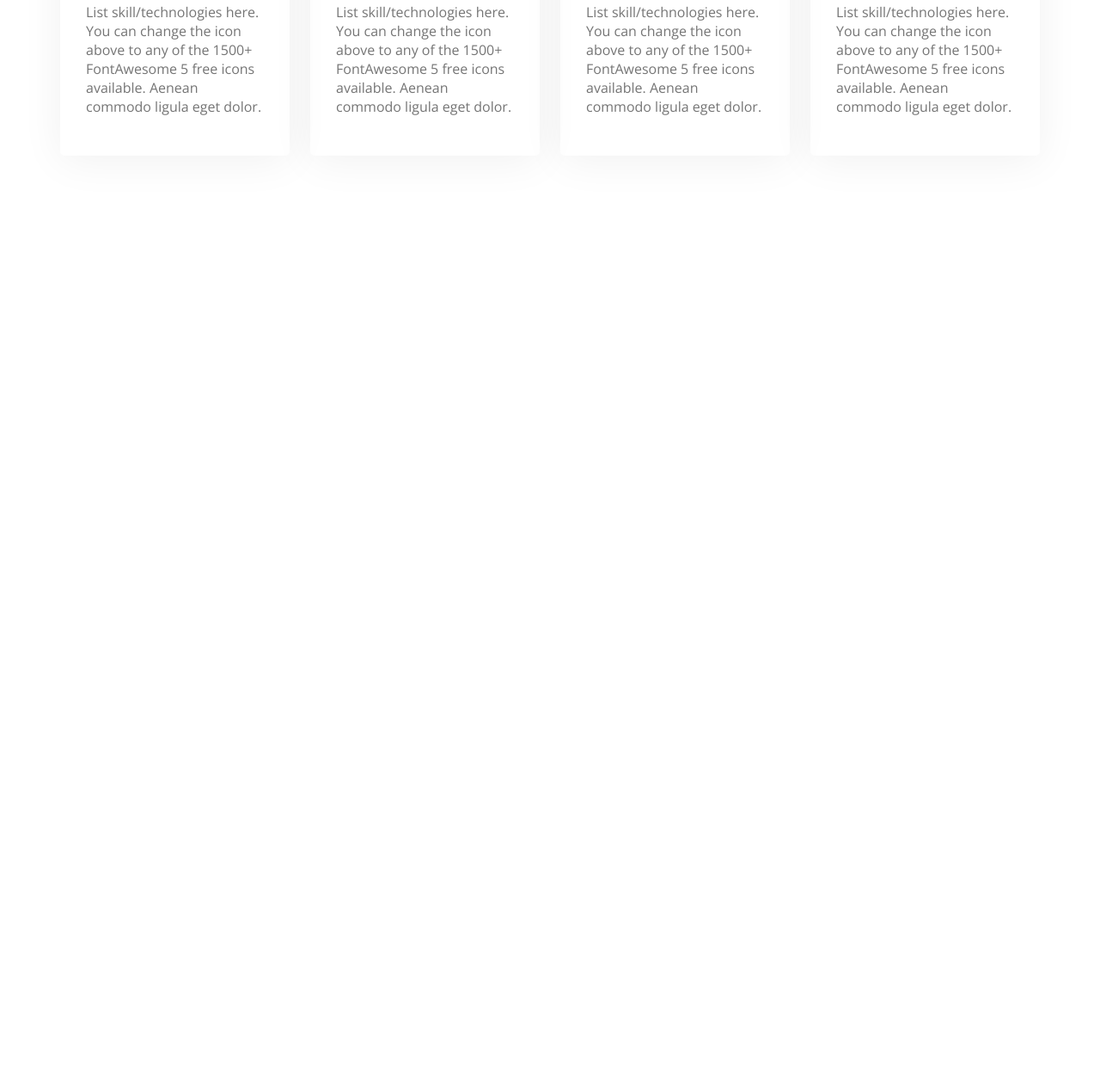
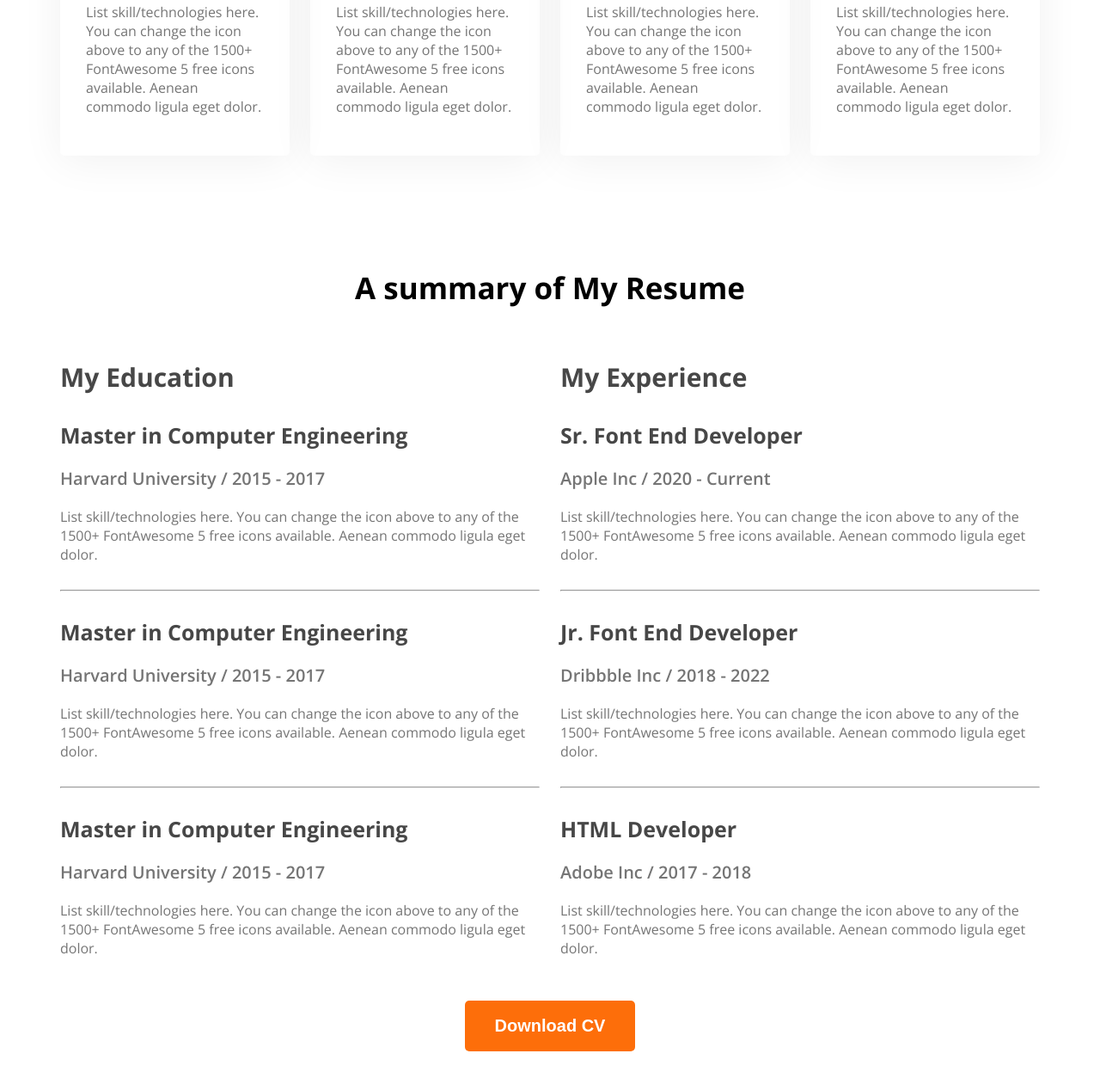
Before and after one commit to arafat-arman/web-dev-portfolio, a plain HTML site: page index.html in a window 1280 px wide. Shown: the part 1910-3171 px from the top of the page at 86% size. Before the commit the page ends 2221 px from the top, so only its background shows below. Drawn offline with nearby package versions, Linux system fonts and the light colour scheme.

Commit message:
resume section done

```diff
--- a/index.html
+++ b/index.html
@@ -80,6 +80,60 @@
                 </div>
             </div>
         </section>
+        <section class="resume">
+            <h3 class="section-title text-center">A summary of My Resume</h3>
+            <div class="resume-container">
+                <div class="resume-column">
+                <h3 class="resume-column-title">My Education</h3>
+                <div class="experience">
+                    <h3 class="experience-title">Master in Computer Engineering</h3>
+                    <p class="experience-subtitle">Harvard University / 2015 - 2017</p>
+                    <div class="experience-description">List skill/technologies here. You can change the icon above
+                        to any of the 1500+ FontAwesome 5 free icons available. Aenean commodo ligula eget dolor.</div>
+                </div>
+                <hr>
+                <div class="experience">
+                    <h3 class="experience-title">Master in Computer Engineering</h3>
+                    <p class="experience-subtitle">Harvard University / 2015 - 2017</p>
+                    <div class="experience-description">List skill/technologies here. You can change the icon above
+                        to any of the 1500+ FontAwesome 5 free icons available. Aenean commodo ligula eget dolor.</div>
+                </div>
+                <hr>
+                <div class="experience">
+                    <h3 class="experience-title">Master in Computer Engineering</h3>
+                    <p class="experience-subtitle">Harvard University / 2015 - 2017</p>
+                    <div class="experience-description">List skill/technologies here. You can change the icon above
+                        to any of the 1500+ FontAwesome 5 free icons available. Aenean commodo ligula eget dolor.</div>
+                </div>
+                </div>
+                <div class="resume-column">
+                <h3 class="resume-column-title">My Experience</h3>
+                <div class="experience">
+                    <h3 class="experience-title">Sr. Font End Developer</h3>
+                    <p class="experience-subtitle">Apple Inc / 2020 - Current</p>
+                    <div class="experience-description">List skill/technologies here. You can change the icon above
+                        to any of the 1500+ FontAwesome 5 free icons available. Aenean commodo ligula eget dolor.</div>
+                </div>
+                <hr>
+                <div class="experience">
+                    <h3 class="experience-title">Jr. Font End Developer</h3>
+                    <p class="experience-subtitle">Dribbble Inc / 2018 - 2022</p>
+                    <div class="experience-description">List skill/technologies here. You can change the icon above
+                        to any of the 1500+ FontAwesome 5 free icons available. Aenean commodo ligula eget dolor.</div>
+                </div>
+                <hr>
+                <div class="experience">
+                    <h3 class="experience-title">HTML Developer</h3>
+                    <p class="experience-subtitle">Adobe Inc / 2017 - 2018</p>
+                    <div class="experience-description">List skill/technologies here. You can change the icon above
+                        to any of the 1500+ FontAwesome 5 free icons available. Aenean commodo ligula eget dolor.</div>
+                </div>
+                </div>
+            </div>
+            <div class="text-center">
+                <button class="btn-primary">Download CV</button>
+            </div>
+        </section>
     </main>
     <footer>
 
--- a/styles/portfolio.css
+++ b/styles/portfolio.css
@@ -146,3 +146,35 @@
     font-weight: 400;
     color: #757575;
   }
+  /* Resume section styles */
+  .resume-container{
+    display: flex;
+    gap: 24px;
+  }
+  .experience-title{
+    color: var(--Dark-02, #474747);
+    font-size: 25px;
+    font-weight: 700;
+    margin-bottom: 10px;
+  }
+  .experience-description{
+    color: #757575;
+  }
+  .experience-subtitle{
+    color: #757575;
+    font-size: 20px;
+    font-weight: 600;
+    margin-bottom: 20px;
+  }
+  .resume-column-title{
+    font-size: 30px;
+    font-weight: 700;
+    color: #474747;
+  }
+  .resume hr{
+    background: #D1D1D1;
+    margin: 30px 0;
+  }
+  .resume button{
+    margin-top: 50px;
+  }
```
